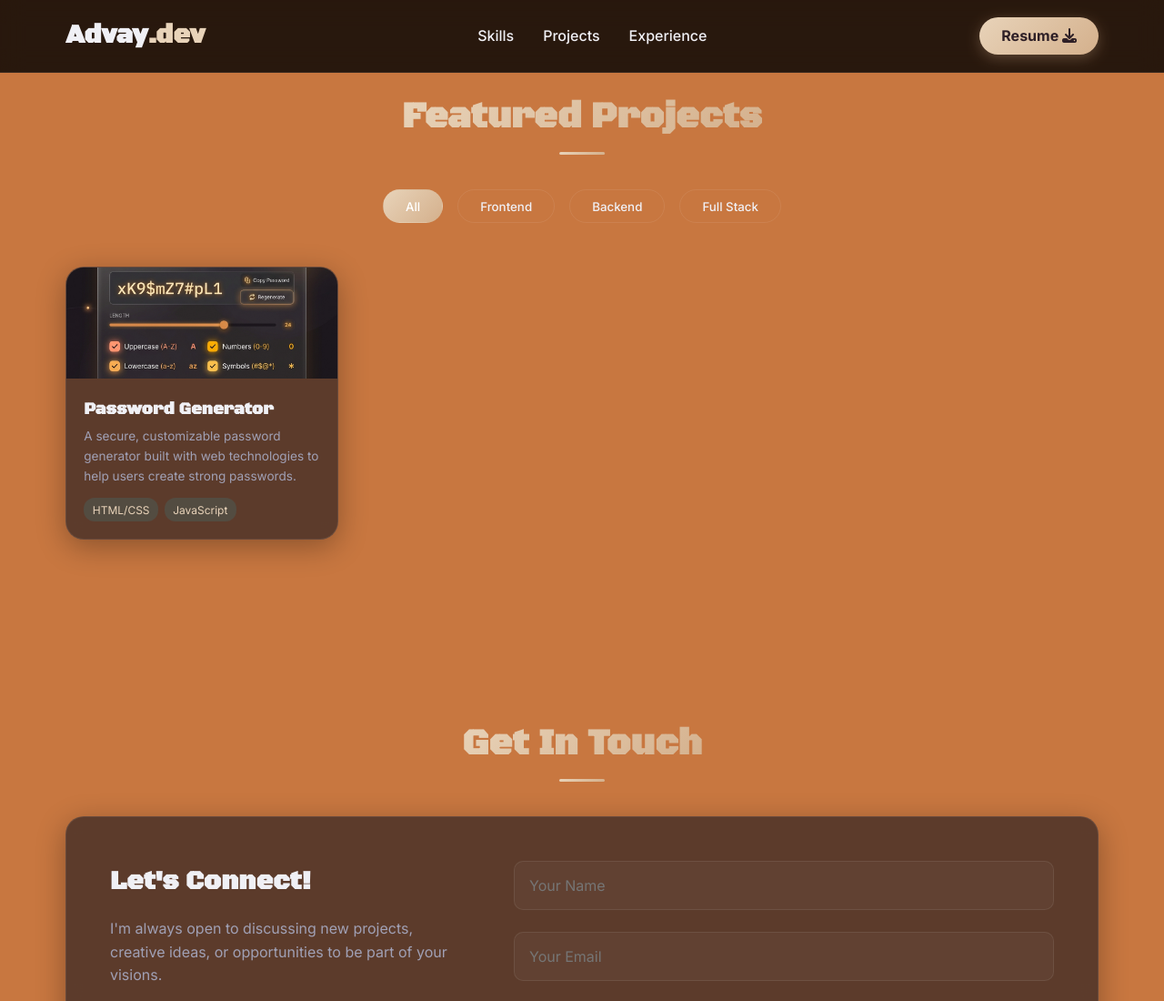
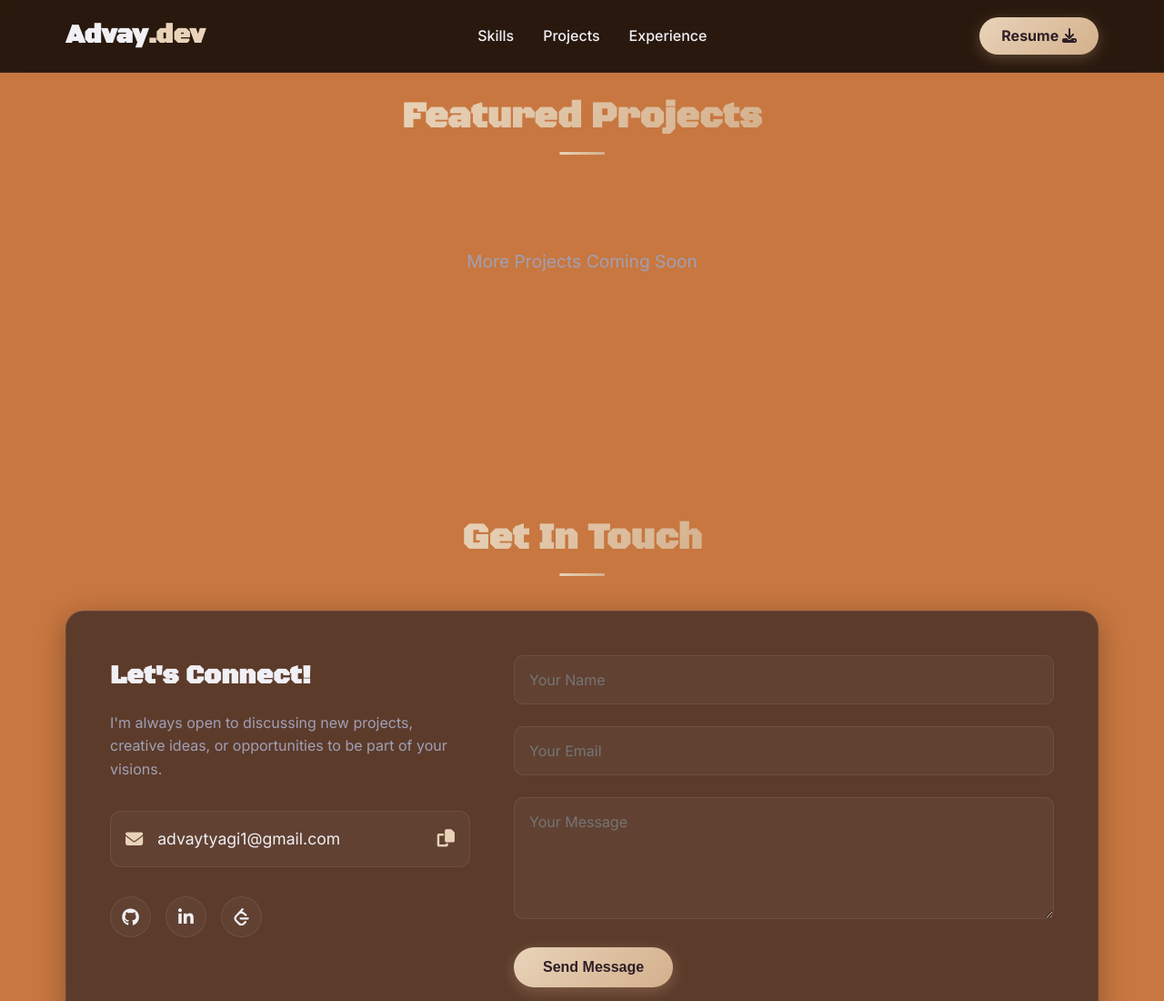
Before and after one commit to AdvayTyagi/Portfolio, a plain HTML site: page projects.html in a window 1280 px wide. Shown: the top 1100 px of the page at 91% size. Drawn offline with Linux system fonts and the light colour scheme.

Commit message:
Remove the pass project

```diff
--- a/projects.html
+++ b/projects.html
@@ -36,31 +36,8 @@
     <section id="projects" class="projects-section">
         <div class="container">
             <h2 class="section-title">Featured Projects</h2>
-            <div class="project-filters">
-                <button class="filter-btn active" data-filter="all">All</button>
-                <button class="filter-btn" data-filter="frontend">Frontend</button>
-                <button class="filter-btn" data-filter="backend">Backend</button>
-                <button class="filter-btn" data-filter="fullstack">Full Stack</button>
-            </div>
-
             <div class="projects-grid">
-                <div class="project-card glass-card" data-category="frontend">
-                    <div class="project-img-wrapper">
-                        <img src="password_gen.png" alt="Password Generator">
-                        <div class="project-overlay">
-                            <a href="https://github.com/AdvayTyagi/Password_Generator" target="_blank" rel="noopener noreferrer" class="project-link"><i class="fab fa-github"></i></a>
-                            <a href="https://youtu.be/dQw4w9WgXcQ?si=s9R0EDzF0Oy_YPal" target="_blank" rel="noopener noreferrer" class="project-link"><i class="fas fa-external-link-alt"></i></a>
-                        </div>
-                    </div>
-                    <div class="project-info">
-                        <h3>Password Generator</h3>
-                        <p>A secure, customizable password generator built with web technologies to help users create strong passwords.</p>
-                        <div class="project-tech">
-                            <span>HTML/CSS</span>
-                            <span>JavaScript</span>
-                        </div>
-                    </div>
-                </div>
+                <p class="coming-soon">More Projects Coming Soon</p>
             </div>
         </div>
     </section>
--- a/style.css
+++ b/style.css
@@ -501,6 +501,14 @@ nav {
     gap: 2.5rem;
 }
 
+.coming-soon {
+    width: 100%;
+    text-align: center;
+    font-size: 1.2rem;
+    color: var(--secondary-text);
+    padding: 4rem 0;
+}
+
 .project-card {
     width: 300px;
     overflow: hidden;
```
